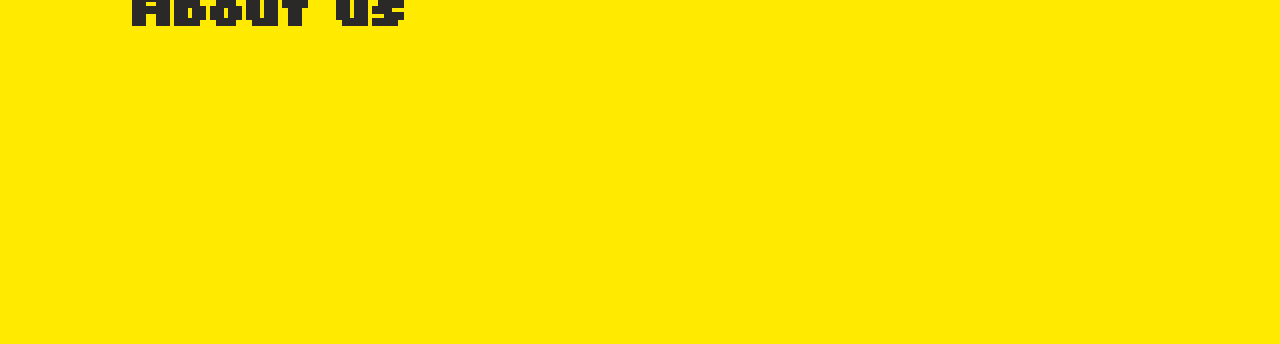
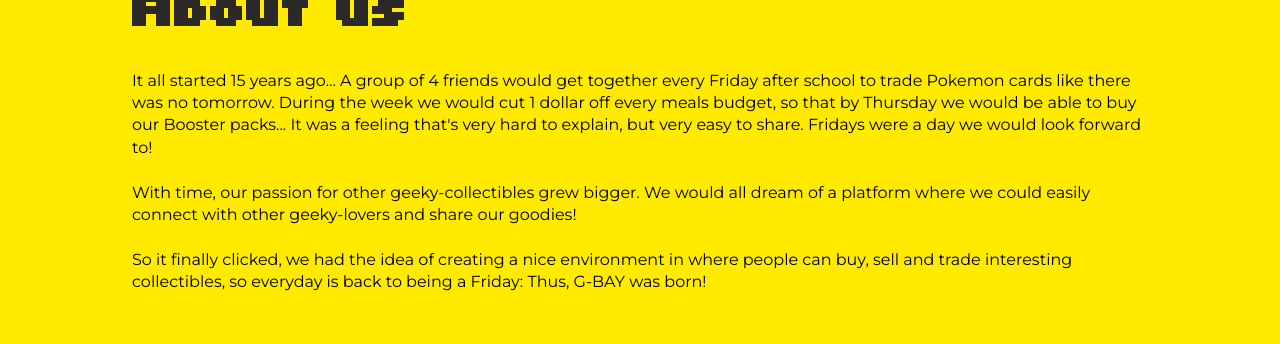
Before and after one commit to besartelezi/scrum-project, a React (Create React App) app in the folder app/: page /about-us in a window 1280 px wide. Shown: the part 176-520 px from the top of the page. Built offline with nearby package versions, Linux system fonts and the light colour scheme; no server answers.

Commit message:
added readme paragraphs

```diff
--- a/app/src/pages/AboutUsPage.jsx
+++ b/app/src/pages/AboutUsPage.jsx
@@ -1,9 +1,28 @@
 function AboutUsPage() {
   return (
     <div className="container">
-        <h1>About us</h1>
+      <h1>About us</h1>
+      <p>
+        It all started 15 years ago... A group of 4 friends would get together every Friday after school to trade Pokemon cards like there was no
+        tomorrow. During the week we would cut 1 dollar off every meals budget, so that by Thursday we would be able to buy our Booster packs... It
+        was a feeling that's very hard to explain, but very easy to share. Fridays were a day we would look forward to!
+        <br />
+      </p>
+
+      <p>
+        <br />
+        With time, our passion for other geeky-collectibles grew bigger. We would all dream of a platform where we could easily connect with other
+        geeky-lovers and share our goodies!
+        <br />
+      </p>
+
+      <p>
+        <br />
+        So it finally clicked, we had the idea of creating a nice environment in where people can buy, sell and trade interesting collectibles, so
+        everyday is back to being a Friday: Thus, G-BAY was born!
+      </p>
     </div>
-  )
+  );
 }
 
-export default AboutUsPage
+export default AboutUsPage;
```
